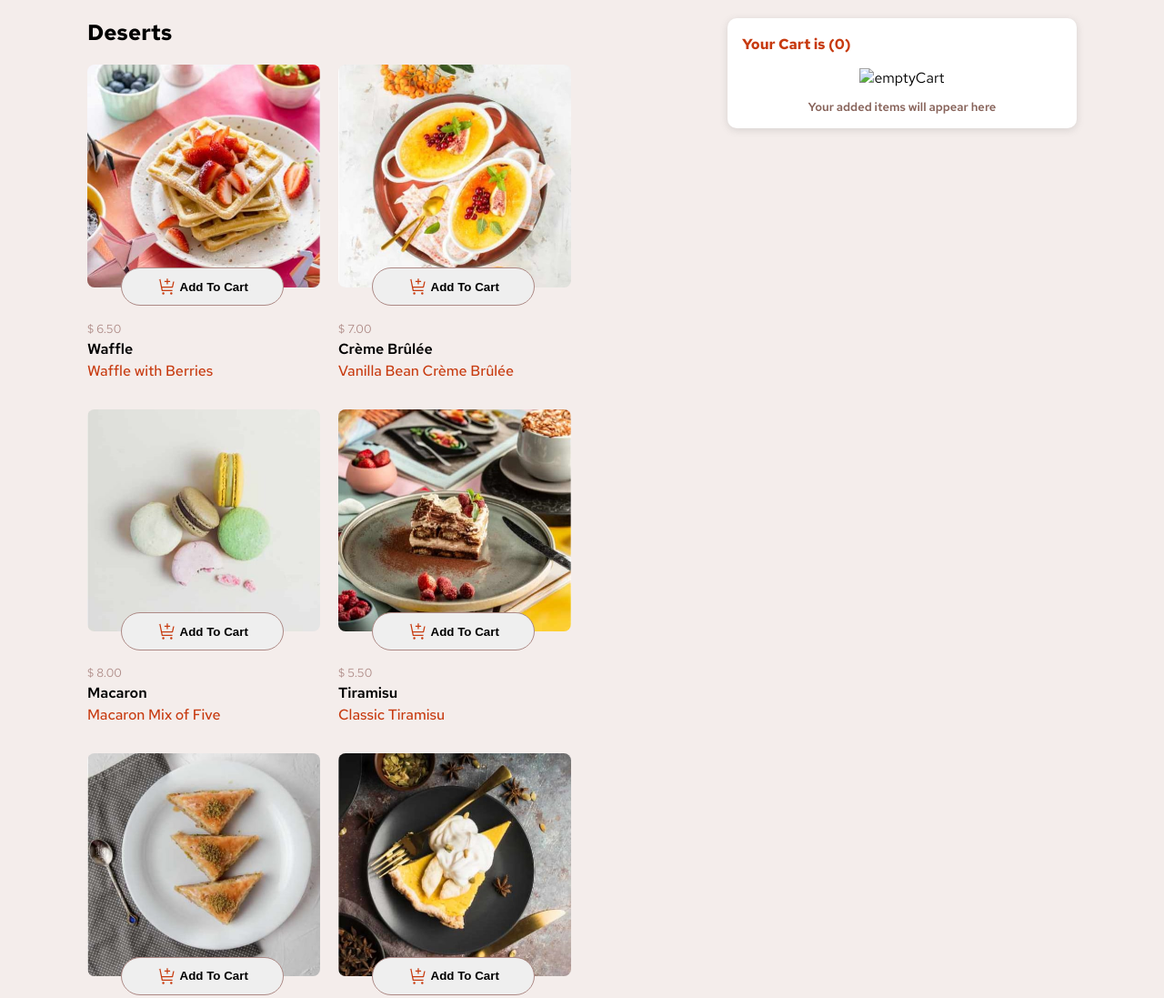
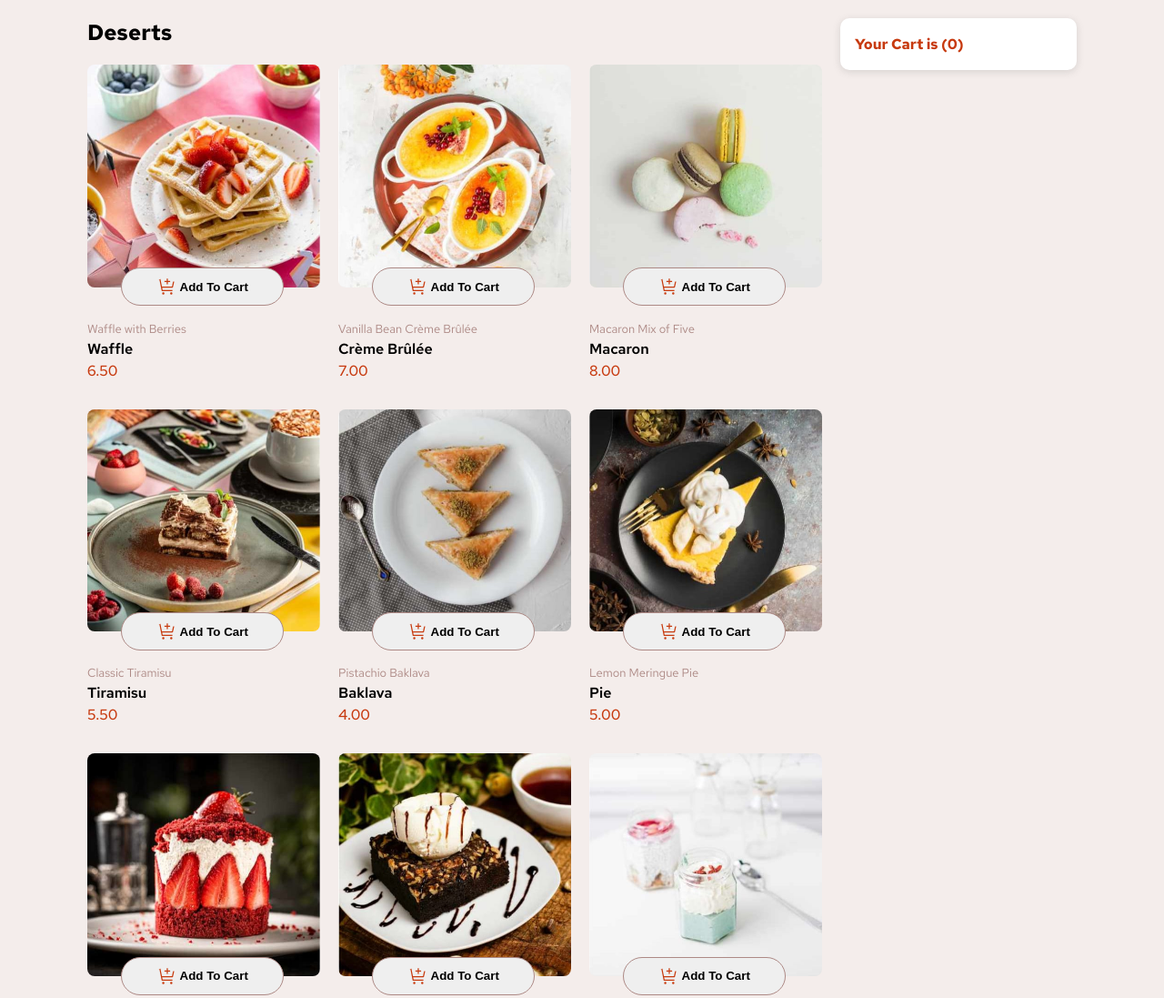
Before and after one commit to TahiruMustapha/BenabDeserts, a plain HTML site: page index.html in a window 1280 px wide. Shown: the top 1097 px of the page at 91% size. Drawn offline with Linux system fonts and the light colour scheme.

Commit message:
new changes

```diff
--- a/index.html
+++ b/index.html
@@ -16,19 +16,44 @@
     <div class="heroContainer">
       <div class="desertsContainer">
         <h2>Deserts</h2>
-        <div id="desertsBox" class="desertsBox">
-
-        </div>
+        <div id="desertsBox" class="desertsBox"></div>
       </div>
       <div class="cartsContainer">
         <div class="cartsContainerBox">
+          <div class="emptyCartBox">
+            <p class="cartSatus">Your Cart is (0)</p>
+            <div>
+              <img
+                src="./assets//images/illustration-empty-cart.svg"
+                alt="emptyCart"
+              />
+              <p>Your added items will appear here</p>
+            </div>
+          </div>
+          <div id="cartData" class="cartData">
             <p class="cartSatus">Your Cart is (0) </p>
-        <div class="emptyCartBox">
-            <img src="./assets//images/illustration-empty-cart.svg" alt="emptyCart">
-            <p>Your added items will appear here</p>
+
+            <!-- <div class="cart">
+              <p class="productName">Classic Tiramisu</p>
+              <div class="cartContent">
+                <div>
+                  <span class="count">1x</span>
+                  <p>
+                    <span> <span>@</span> $4.50</span> <span>$10.20</span>
+                  </p>
+                </div>
+                <p class="closeIcon">
+                  <img
+                  src="./assets/images/icon-remove-item.svg"
+                  alt="removeIcon"
+                />
+                </p>
+              </div>
+            </div> -->
+          </div>
+            </div>
+          </div>
         </div>
-        </div>
-
       </div>
     </div>
     <script src="index.js"></script>
--- a/index.js
+++ b/index.js
@@ -1,117 +1,73 @@
-const desertsData = [
-  {
-    img: "./assets/images/image-waffle-desktop.jpg",
-    name: "Waffle",
-    desc: "Waffle with Berries",
-    price: 6.5,
-  },
-  {
-    img: "./assets/images/image-creme-brulee-desktop.jpg",
-    name: "Crème Brûlée",
-    desc: "Vanilla Bean Crème Brûlée",
-    price: 7.0,
-  },
-  {
-    img: "./assets/images/image-macaron-desktop.jpg",
-    name: "Macaron",
-    desc: "Macaron Mix of Five",
-    price: 8.0,
-  },
-  {
-    img: "./assets/images/image-tiramisu-desktop.jpg",
-    name: "Tiramisu",
-    desc: "Classic Tiramisu",
-    price: 5.5,
-  },
-  {
-    img: "./assets/images/image-baklava-desktop.jpg",
-    name: " Baklava",
-    desc: "Pistachio Baklava",
-    price: 4.0,
-  },
-  {
-    img: "./assets/images/image-meringue-desktop.jpg",
-    name: " Pie",
-    desc: "Lemon Meringue Pie",
-    price: 5.0,
-  },
-  {
-    img: "./assets/images/image-cake-desktop.jpg",
-    name: " Cake",
-    desc: " Red Velvet Cake",
-    price: 4.5,
-  },
-  {
-    img: "./assets/images/image-brownie-desktop.jpg",
-    name: " Brownie",
-    desc: " Salted Caramel Brownie",
-    price: 4.5,
-  },
-  {
-    img: "./assets/images/image-panna-cotta-desktop.jpg",
-    name: "  Panna Cotta",
-    desc: " Vanilla Panna Cotta",
-    price: 6.5,
-  },
-];
-// const desertInfo = desertsData.map((deserts) => deserts);
-const desertsBoxEl = document.getElementById("desertsBox");
+const url = "./data.json";
+const cartDataEl = document.getElementById("cartData");
+let cart = [];
+const addToCart = function (productId) {
+  const checkProductExixtence = cart.findIndex(
+    (value) => value.product_id == productId
+  );
+  if (cart.length <= 0) {
+    cart = [
+      {
+        product_id: productId,
+        quantity: 1,
+      },
+    ];
+  } else if (checkProductExixtence < 0) {
+    cart.push({
+      product_id: productId,
+      quantity: 1,
+    });
+  } else {
+    cart[checkProductExixtence].quantity =
+      cart[checkProductExixtence].quantity + 1;
+  }
+  // console.log(cart);
+  // addProductToCart();
+};
+function addProductToCart() {
+  cart.map((item) => {
+    const products = `<div class="cart">
+              <p class="productName">Classic Tiramisu</p>
+              <div class="cartContent">
+                <div>
+                  <span class="count">1x</span>
+                  <p>
+                    <span> <span>@</span> $4.50</span> <span>$10.20</span>
+                  </p>
+                </div>
+                <p class="closeIcon">
+                  <img
+                  src="./assets/images/icon-remove-item.svg"
+                  alt="removeIcon"
+                />
+                </p>
+              </div>
+            </div>`;
+    cartDataEl.innerHTML += products;
+  });
+}
+document.addEventListener("DOMContentLoaded", function () {
+  const desertsBoxEl = document.getElementById("desertsBox");
+  async function getData(url) {
+    let data = await fetch(url);
+    let response = await data.json();
+    response.map((desert, index) => {
+      const products = ` <div class="desertCard">
+              <img src= ${desert.image.desktop} alt= ${desert.name}>
+              <div class="desert-data">
+                <span>${desert.name}</span>
+                <span>${desert.category}</span>
+                <span>${desert.price.toFixed(2)}</span>
+              </div>
+              <button onclick="addToCart(${index})"  class="addToCart">
+                <img src="/assets/images/icon-add-to-cart.svg" alt="cartIcon">
+                <span>Add To Cart</span>
+              </button>
+            </div>`;
+      desertsBoxEl.innerHTML += products;
+    });
+  }
 
-// desertsBoxElContent.className = "desertCard";
-// desertsBoxEl.appendChild(desertsBoxElContent);
-
-let cart = [];
-//Add to cart
-const addToCart = function () {
-  e.preventDefault();
-  console.log("Add to cart btn clicked!");
-};
-desertsData.map((desert) => {
-  const desertsBoxElContent = document.createElement("div");
-  desertsBoxElContent.className = "desertCard";
-
-  // Create and set image element
-  const imgEl = document.createElement("img");
-  imgEl.src = desert.img;
-  imgEl.alt = desert.name;
-
-  // Create the container for desert data
-  const desertDataEl = document.createElement("div");
-  desertDataEl.className = "desert-data";
-
-  // Create elements for name and description
-  const desertName = document.createElement("span");
-  desertName.textContent = desert.name;
-
-  const desertDesc = document.createElement("span");
-  desertDesc.textContent = desert.desc;
-
-  const desertPrice = document.createElement("span");
-  desertPrice.textContent = `$ ${desert.price.toFixed(2)}`;
-
-  // Create the add to cart button
-  const addToCartEl = document.createElement("button");
-  const cartContent = document.createElement("span");
-  cartContent.textContent = "Add To Cart";
-  addToCartEl.className = "addToCart";
-
-  // Create and set the cart image
-  const cartImg = document.createElement("img");
-  cartImg.src = "/assets/images/icon-add-to-cart.svg";
-
-  // Append the cart image to the button
-  addToCartEl.appendChild(cartImg);
-  addToCartEl.appendChild(cartContent);
-
-  // Append the name and description to the data container
-  desertDataEl.appendChild(desertPrice);
-  desertDataEl.appendChild(desertName);
-  desertDataEl.appendChild(desertDesc);
-
-  // Append everything to the main desert card container
-  desertsBoxElContent.appendChild(imgEl);
-  desertsBoxElContent.appendChild(desertDataEl);
-  desertsBoxElContent.appendChild(addToCartEl);
-
-  desertsBoxEl.innerHTML += desertsBoxElContent.outerHTML;
+  getData(url);
+  // addProductToCart();
 });
--- a/style.css
+++ b/style.css
@@ -9,7 +9,7 @@ body {
   height: 100%;
   display: flex;
   flex-wrap: wrap;
-   width: 85%;
+  width: 85%;
   margin: 0 auto;
 }
 .desertsContainer {
@@ -35,24 +35,30 @@ body {
   color: hsl(14, 86%, 42%);
 }
 .emptyCartBox {
+  display: none;
+}
+.emptyCartBox div {
   width: 100%;
   display: flex;
   flex-direction: column;
   align-items: center;
   justify-content: center;
 }
-.emptyCartBox p {
+.emptyCartBox div p {
   font-size: small;
   color: hsl(12, 20%, 44%);
   font-weight: 600;
 }
-.emptyCartBox img{
+.emptyCartBox div img {
   object-fit: cover;
 }
 .desertsBox {
   width: 100%;
-  display: flex;
-  flex-wrap: wrap;
+
+  display: grid;
+  grid-template-columns: repeat(3, 1fr);
+  /* display: flex;
+  flex-wrap: wrap; */
 }
 .desertCard {
   width: 16rem;
@@ -61,7 +67,7 @@ body {
   margin-right: 20px;
   cursor: pointer;
 }
- /* .desertsBoxElContent{
+/* .desertsBoxElContent{
   width: 16rem;
   height: fit-content;
   position: relative;
@@ -108,6 +114,61 @@ body {
   width: 70%;
   border: 1px solid hsl(7, 20%, 60%);
 }
-.addToCart:hover{
+.addToCart:hover {
   border: 1px solid hsl(14, 86%, 42%);
 }
+
+.cart {
+  width: 100%;
+  height: fit-content;
+  display: flex;
+  flex-direction: column;
+}
+.productName {
+  margin-bottom: -10px;
+  font-weight: 600;
+  font-size: 16px;
+  color: hsl(14, 65%, 9%);
+}
+.cartContent {
+  margin-top: 0;
+  width: 100%;
+  display: flex;
+  align-items: center;
+  border-bottom: 1px solid hsl(13, 31%, 94%);
+}
+.closeIcon {
+  width: 15px;
+  height: 15px;
+  display: flex;
+  align-items: center;
+  justify-content: center;
+  border: 1px solid hsl(7, 20%, 60%);
+  border-radius: 50%;
+}
+.cartContent div {
+  width: 100%;
+  display: flex;
+  gap: 10px;
+  align-items: center;
+}
+.count {
+  font-size: small;
+  font-weight: 700;
+  color: hsl(14, 86%, 42%);
+}
+.cartContent div p {
+  display: flex;
+  align-items: center;
+  gap: 10px;
+}
+.cartContent div p span:nth-child(1) {
+  color: hsl(7, 20%, 60%);
+  font-size: small;
+  font-weight: 600;
+}
+.cartContent div p span:nth-child(2) {
+  color: hsl(12, 20%, 44%);
+  font-size: small;
+  font-weight: 700;
+}
```
